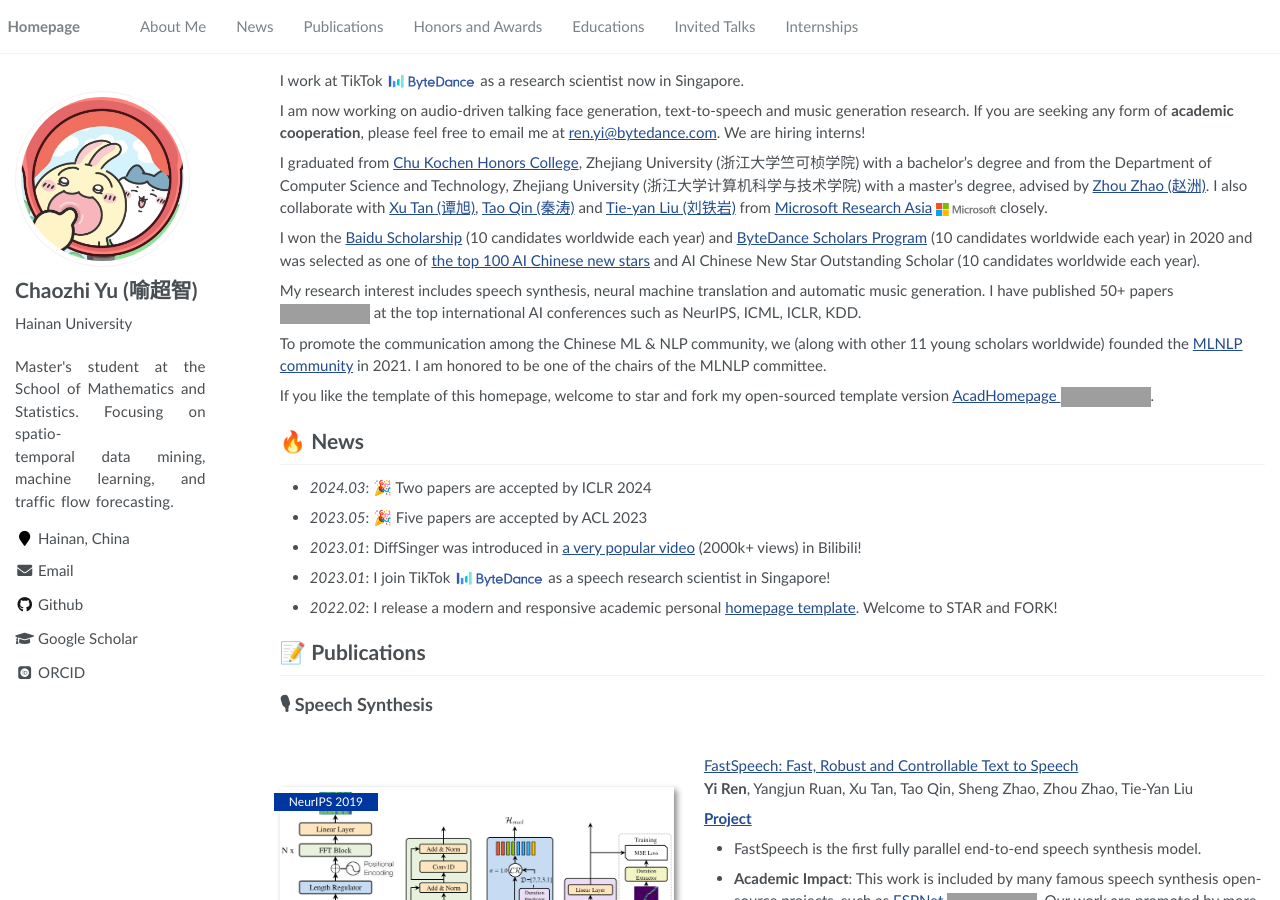
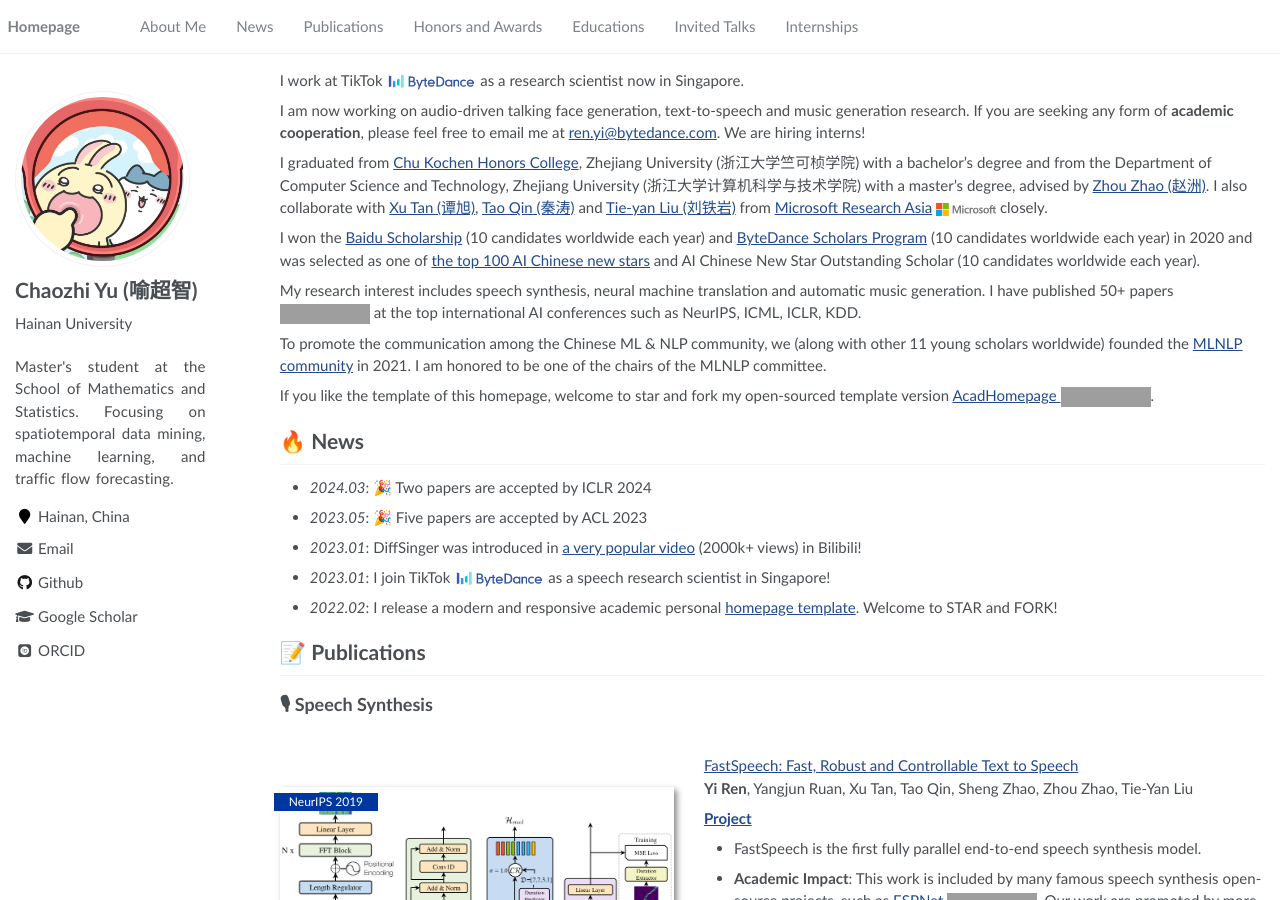
Before and after one commit to yuchaozhi/yuchaozhi.github.io, a Jekyll site: the page built from _pages/about.md, in a window 1280 px wide and 900 px high. Built offline with Jekyll 4.4.1, drawn with Linux system fonts in a browser that asks for light colours; some web fonts are replaced; grey boxes are pictures that could not be loaded.

Commit message:
Update _config.yml

```diff
--- a/_config.yml
+++ b/_config.yml
@@ -7,7 +7,7 @@
 
 # Site Settings
 title                    : "Chaozhi Yu (喻超智)"
-description              : "Master's student at the School of Mathematics and Statistics. Focusing on spatio-\ntemporal data mining, machine learning, and traffic flow forecasting."
+description              : "Master's student at the School of Mathematics and Statistics. Focusing on spatiotemporal data mining, machine learning, and traffic flow forecasting."
 repository               : "yuchaozhi/yuchaozhi.github.io"
 google_scholar_stats_use_cdn : true
 
```
